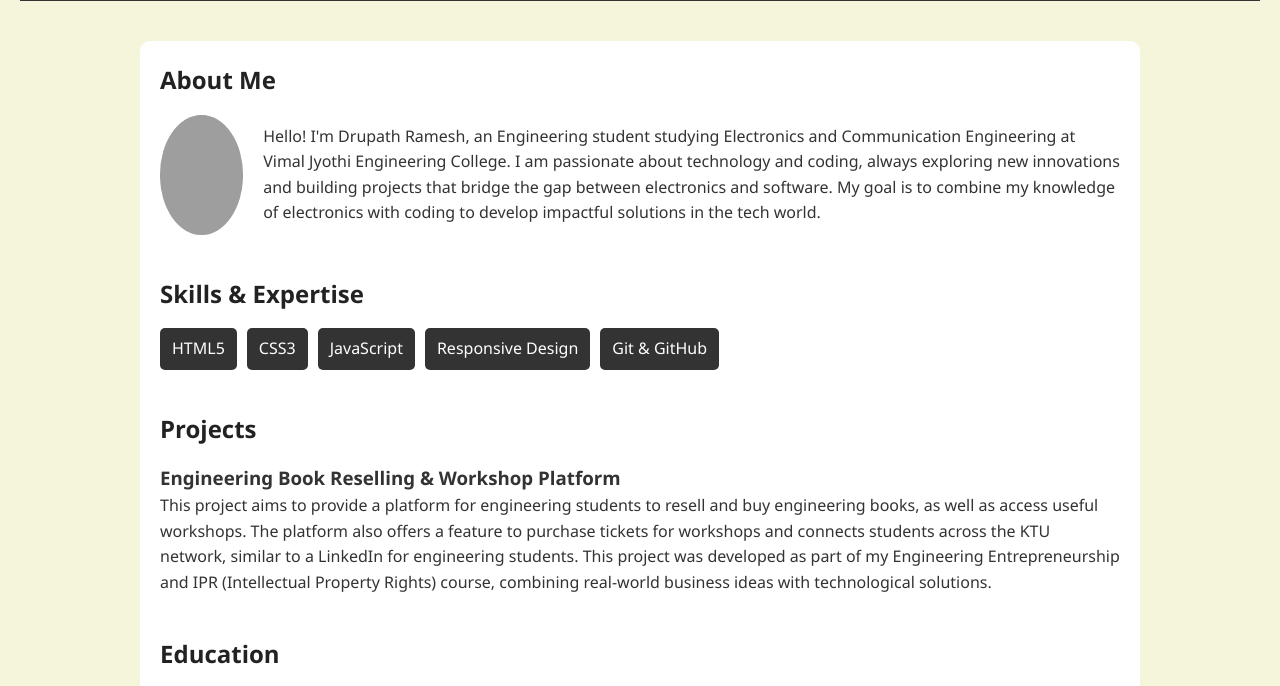
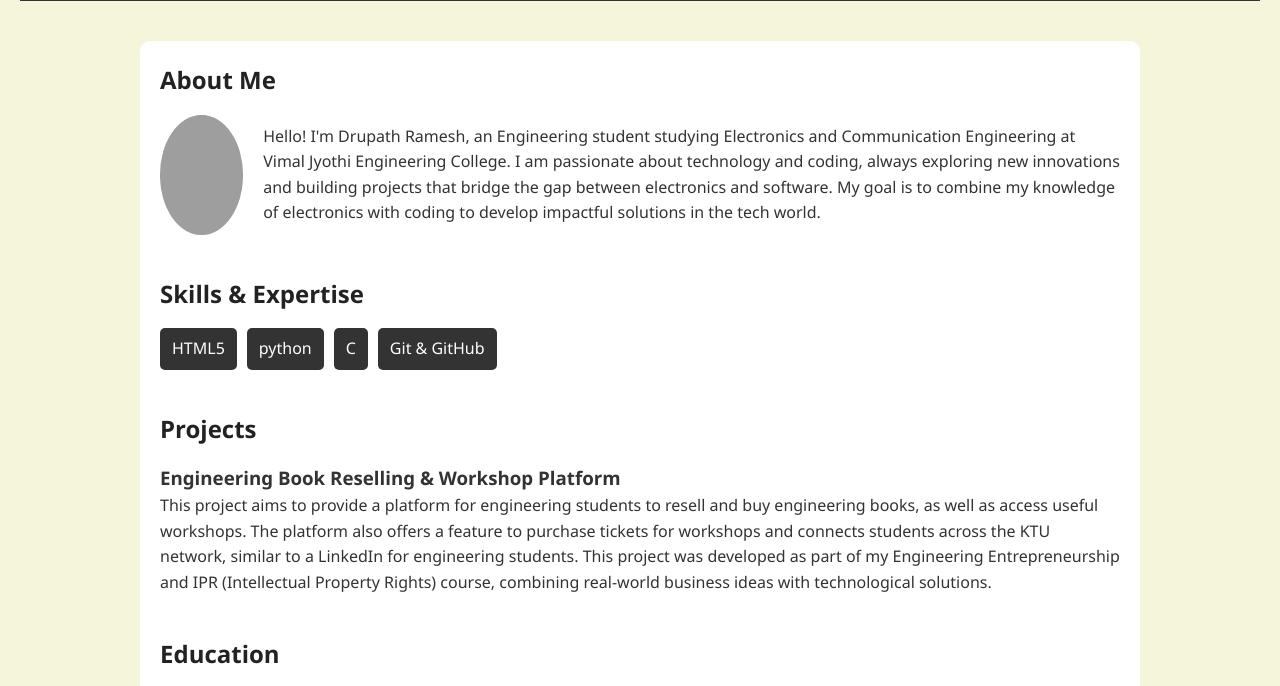
Before and after one commit to drup-911/webpage, a plain HTML site: page index.html in a window 1280 px wide. Shown: the part 77-763 px from the top of the page. Drawn offline with Linux system fonts and the light colour scheme; grey boxes are pictures that could not be loaded.

Commit message:
Update index.html

```diff
--- a/index.html
+++ b/index.html
@@ -42,9 +42,8 @@
       <h2>Skills & Expertise</h2>
       <ul class="skills-list">
         <li>HTML5</li>
-        <li>CSS3</li>
-        <li>JavaScript</li>
-        <li>Responsive Design</li>
+        <li>python</li>
+        <li>C</li>
         <li>Git & GitHub</li>
       </ul>
     </section>
```
